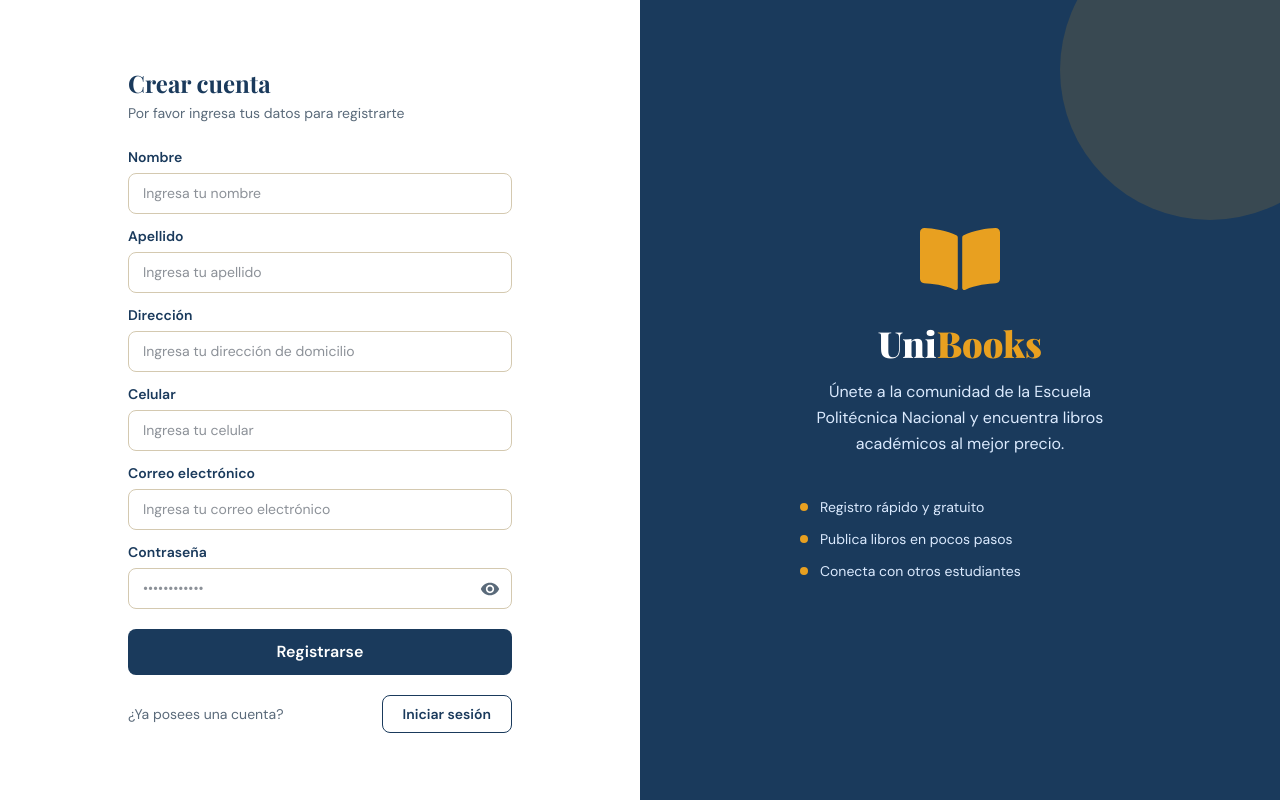
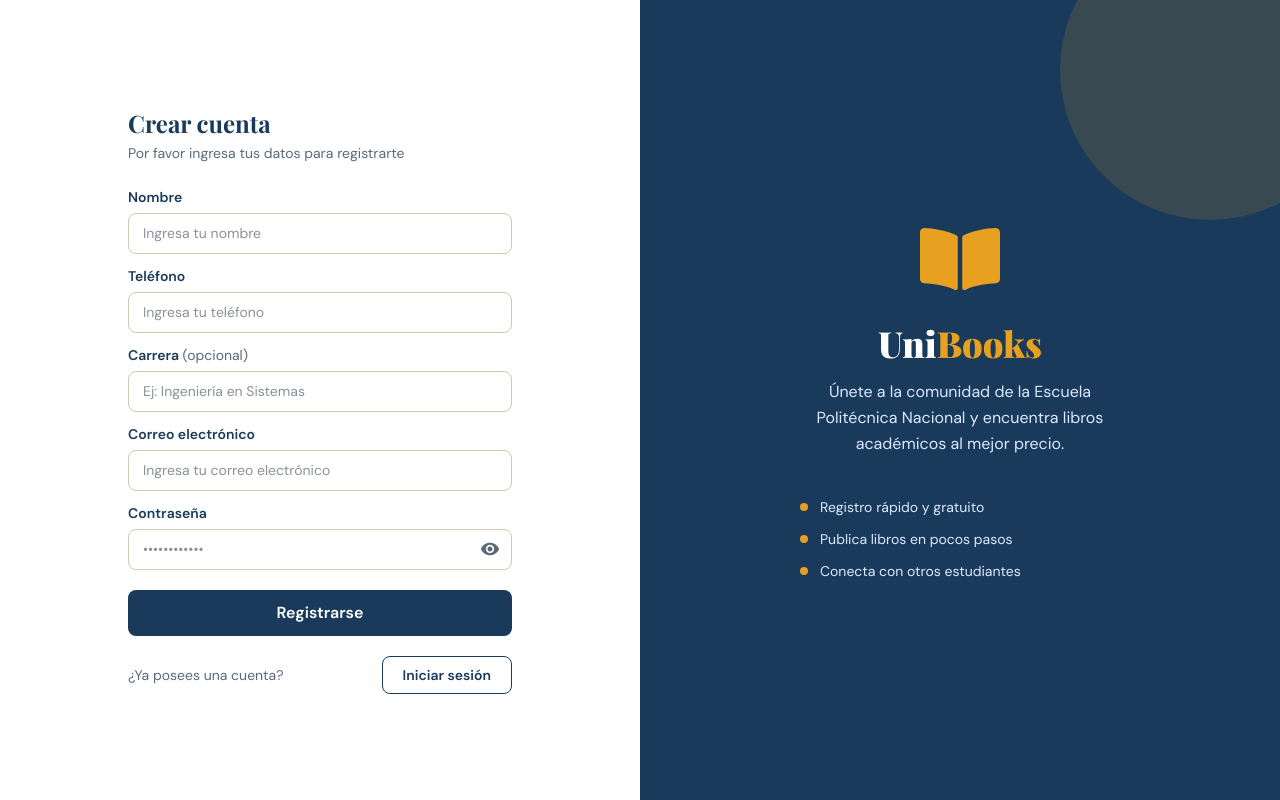
Before and after one commit to Misael-g/Frontend, a React (Vite) app: page /register in a window 1280 px wide. Built offline with nearby package versions, Linux system fonts and the light colour scheme.

Commit message:
integrar registro de usuario consumiendo API backend

```diff
--- a/src/pages/Register.jsx
+++ b/src/pages/Register.jsx
@@ -2,14 +2,26 @@
 import { MdVisibility, MdVisibilityOff } from "react-icons/md"
 import { FaBookOpen } from "react-icons/fa"
 import { Link } from "react-router"
-
+import { useForm } from "react-hook-form"
+import { ToastContainer } from "react-toastify"
+import { useFetch } from "../hooks/useFetch"
 
 export const Register = () => {
 
     const [showPassword, setShowPassword] = useState(false)
+    const fetchDataBackend = useFetch()
+    const { register, handleSubmit, formState: { errors }, reset } = useForm()
+
+    const registerUser = async (dataForm) => {
+        const url = `${import.meta.env.VITE_BACKEND_URL}/registro`
+        const response = await fetchDataBackend(url, dataForm, "POST")
+        if (response) reset()
+    }
 
     return (
         <>
+            <ToastContainer />
+
             <style>{`
                 @import url('https://fonts.googleapis.com/css2?family=Playfair+Display:wght@700;900&family=DM+Sans:wght@400;500;600&display=swap');
                 :root {
@@ -36,6 +48,9 @@
                 .input-field:focus {
                     border-color: var(--primary);
                     box-shadow: 0 0 0 3px rgba(26,58,92,0.1);
+                }
+                .input-error {
+                    border-color: #dc2626 !important;
                 }
                 .btn-primary {
                     background: var(--primary);
@@ -82,7 +97,7 @@
                             Por favor ingresa tus datos para registrarte
                         </p>
 
-                        <form>
+                        <form onSubmit={handleSubmit(registerUser)}>
 
                             {/* Nombre */}
                             <div className="mb-3">
@@ -93,47 +108,43 @@
                                 <input
                                     type="text"
                                     placeholder="Ingresa tu nombre"
-                                    className="input-field"
+                                    className={`input-field ${errors.nombre ? 'input-error' : ''}`}
+                                    {...register("nombre", { required: "El nombre es obligatorio" })}
                                 />
+                                {errors.nombre && (
+                                    <p className="text-red-600 text-xs mt-1">{errors.nombre.message}</p>
+                                )}
                             </div>
 
-                            {/* Apellido */}
+                            {/* Teléfono */}
                             <div className="mb-3">
                                 <label className="unib-body block text-sm font-semibold mb-1.5"
                                     style={{color:'var(--primary)'}}>
-                                    Apellido
-                                </label>
-                                <input
-                                    type="text"
-                                    placeholder="Ingresa tu apellido"
-                                    className="input-field"
-                                />
-                            </div>
-
-                            {/* Dirección */}
-                            <div className="mb-3">
-                                <label className="unib-body block text-sm font-semibold mb-1.5"
-                                    style={{color:'var(--primary)'}}>
-                                    Dirección
-                                </label>
-                                <input
-                                    type="text"
-                                    placeholder="Ingresa tu dirección de domicilio"
-                                    className="input-field"
-                                />
-                            </div>
-
-                            {/* Celular */}
-                            <div className="mb-3">
-                                <label className="unib-body block text-sm font-semibold mb-1.5"
-                                    style={{color:'var(--primary)'}}>
-                                    Celular
+                                    Teléfono
                                 </label>
                                 <input
                                     type="text"
                                     inputMode="tel"
-                                    placeholder="Ingresa tu celular"
+                                    placeholder="Ingresa tu teléfono"
+                                    className={`input-field ${errors.telefono ? 'input-error' : ''}`}
+                                    {...register("telefono", { required: "El teléfono es obligatorio" })}
+                                />
+                                {errors.telefono && (
+                                    <p className="text-red-600 text-xs mt-1">{errors.telefono.message}</p>
+                                )}
+                            </div>
+
+                            {/* Carrera (opcional) */}
+                            <div className="mb-3">
+                                <label className="unib-body block text-sm font-semibold mb-1.5"
+                                    style={{color:'var(--primary)'}}>
+                                    Carrera <span className="font-normal" style={{color:'var(--text-muted)'}}>(opcional)</span>
+                                </label>
+                                <input
+                                    type="text"
+                                    placeholder="Ej: Ingeniería en Sistemas"
                                     className="input-field"
+                                    {...register("carrera")}
                                 />
                             </div>
 
@@ -146,8 +157,12 @@
                                 <input
                                     type="email"
                                     placeholder="Ingresa tu correo electrónico"
-                                    className="input-field"
+                                    className={`input-field ${errors.email ? 'input-error' : ''}`}
+                                    {...register("email", { required: "El correo electrónico es obligatorio" })}
                                 />
+                                {errors.email && (
+                                    <p className="text-red-600 text-xs mt-1">{errors.email.message}</p>
+                                )}
                             </div>
 
                             {/* Contraseña */}
@@ -160,7 +175,8 @@
                                     <input
                                         type={showPassword ? "text" : "password"}
                                         placeholder="••••••••••••"
-                                        className="input-field pr-10"
+                                        className={`input-field pr-10 ${errors.password ? 'input-error' : ''}`}
+                                        {...register("password", { required: "La contraseña es obligatoria" })}
                                     />
                                     <button
                                         type="button"
@@ -172,9 +188,12 @@
                                         {showPassword ? <MdVisibilityOff size={20} /> : <MdVisibility size={20} />}
                                     </button>
                                 </div>
+                                {errors.password && (
+                                    <p className="text-red-600 text-xs mt-1">{errors.password.message}</p>
+                                )}
                             </div>
 
-                            <button type="button" className="btn-primary">
+                            <button type="submit" className="btn-primary">
                                 Registrarse
                             </button>
 
@@ -192,7 +211,7 @@
                     </div>
                 </div>
 
-                {/* Panel lateral */}
+                {/* Panel lateral decorativo */}
                 <div className="panel-bg hidden sm:flex sm:w-1/2 flex-col items-center justify-center text-white p-12 relative z-10">
                     <FaBookOpen style={{fontSize:'5rem', color:'var(--accent)', marginBottom:'24px'}} />
                     <h1 className="unib-display text-4xl font-black mb-4 text-center">
```
